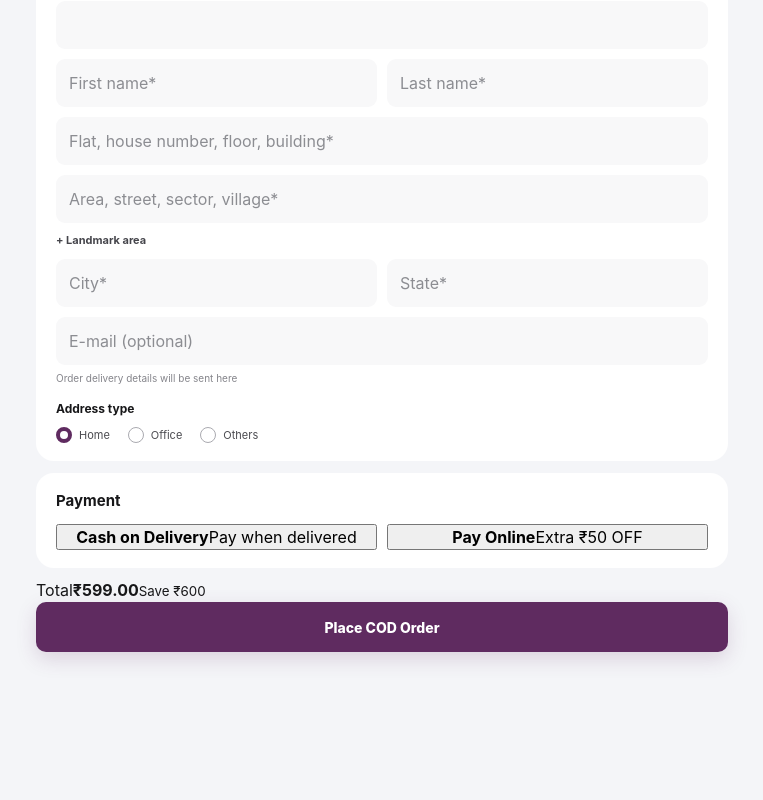
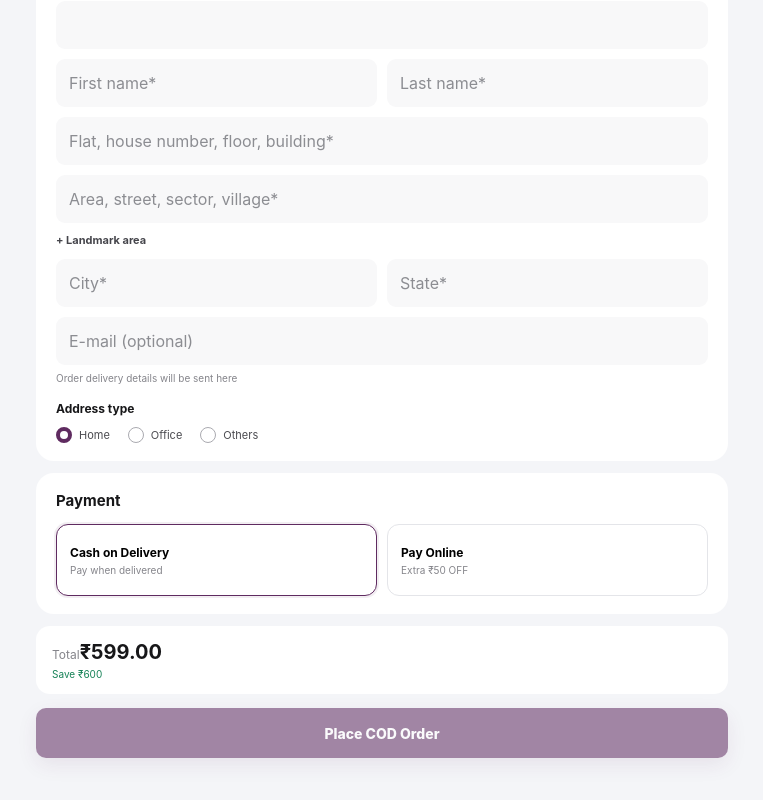
Before and after one commit to Zomoky/Zomoky-Return, a Next.js app: page / in a window 1280 px wide. Shown: the part 459-1259 px from the top of the page, without its empty margins (258-1021 px from the left). Before the commit the page ends 1169 px from the top, so only its background shows below. Built offline with nearby package versions, Linux system fonts and the light colour scheme.

Commit message:
Finish checkout payment and total styling

```diff
--- a/app/globals.css
+++ b/app/globals.css
@@ -360,6 +360,45 @@ button { cursor: pointer; }
 
 .order-total strong { font-size: 18px; }
 
+
+.payment-card-wrap .two-col { margin-top: 4px; }
+.method {
+  border: 1px solid var(--line);
+  background: #fff;
+  border-radius: 12px;
+  padding: 13px;
+  text-align: left;
+  min-height: 72px;
+}
+.method.active {
+  border-color: var(--brand);
+  box-shadow: 0 0 0 2px rgba(95,43,96,.08);
+}
+.method b, .method span { display: block; }
+.method b { font-size: 12px; }
+.method span { margin-top: 4px; color: var(--muted); font-size: 10px; }
+.checkout-total {
+  background: #fff;
+  border-radius: 14px;
+  padding: 14px 16px;
+  margin: 4px 0 12px;
+}
+.checkout-total > div { display: flex; justify-content: space-between; align-items: center; }
+.checkout-total span { font-size: 12px; color: var(--muted); }
+.checkout-total strong { font-size: 20px; }
+.checkout-total small { display: block; margin-top: 4px; color: var(--green); font-size: 10px; }
+.success-box {
+  background: #eef9f3;
+  border: 1px solid #b9e4cc;
+  color: #126b45;
+  border-radius: 12px;
+  padding: 12px 14px;
+  margin-bottom: 12px;
+  font-size: 12px;
+  line-height: 1.45;
+}
+.continue-button:disabled { opacity: .55; cursor: not-allowed; }
+
 @media (max-width: 600px) {
   .checkout-wrap { padding: 10px 10px 26px; }
   .card { padding: 15px; border-radius: 15px; }
```
